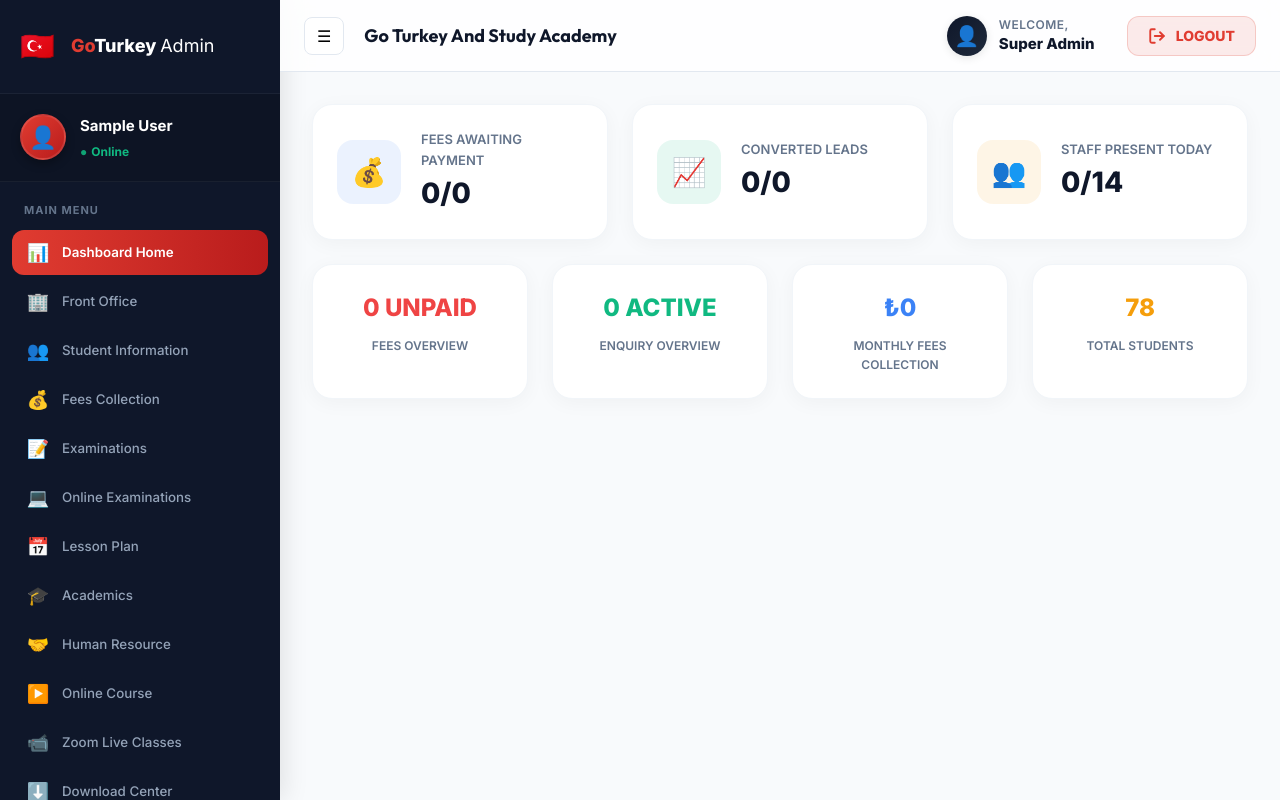
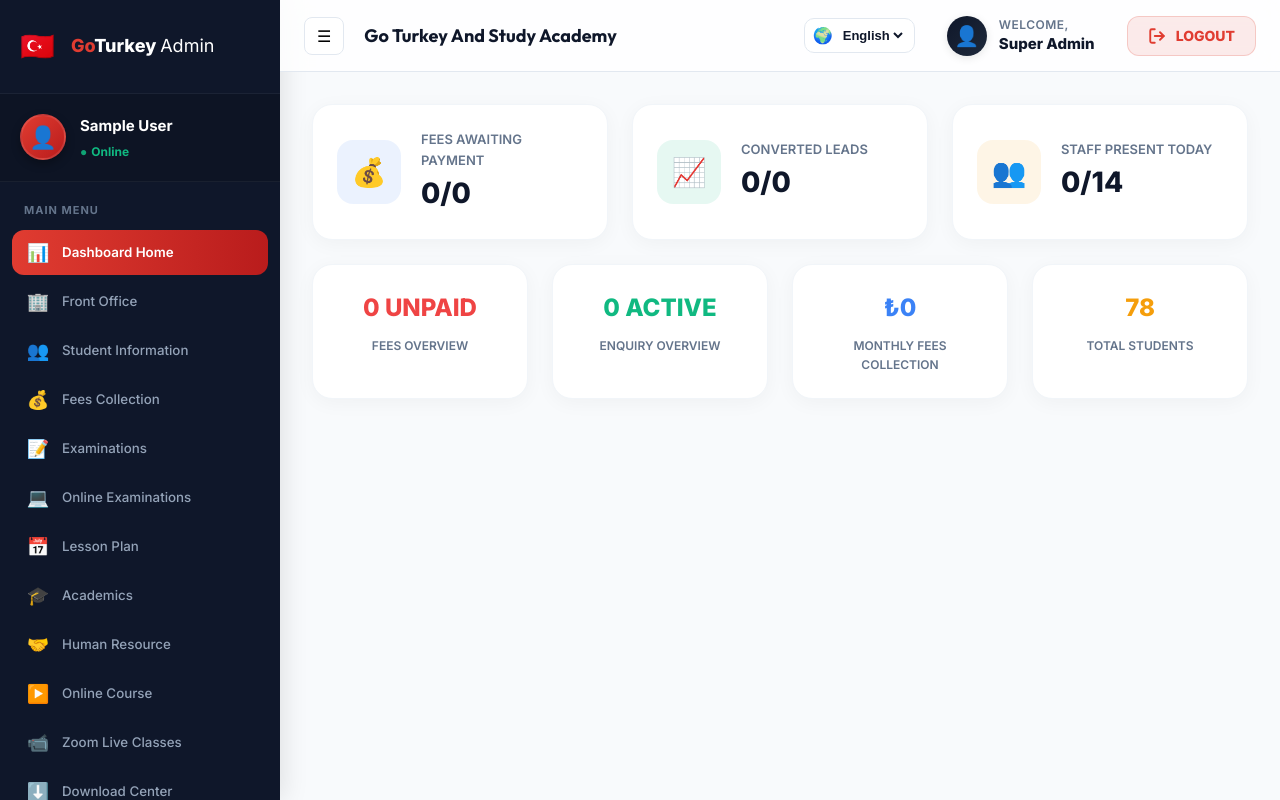
Before and after one commit to MTalhaArif/goturkeyedu, a Next.js app: page /admin/dashboard in a window 1280 px wide. Built offline with nearby package versions, Linux system fonts and the light colour scheme; sample sign-in values are in the browser's storage.

Commit message:
Add dynamic language selector to Admin Panel header

```diff
--- a/src/app/admin/dashboard/page.js
+++ b/src/app/admin/dashboard/page.js
@@ -1,6 +1,7 @@
 "use client";
 import { useState, useEffect } from "react";
 import { useRouter } from "next/navigation";
+import { useLanguage } from "@/app/context/LanguageContext";
 
 const SIDEBAR_MENUS = [
   { id: "dashboard", icon: "📊", label: "Dashboard Home" },
@@ -77,6 +78,7 @@ export default function AdminDashboard() {
   // Local States
   const [studentView, setStudentView] = useState("list");
   const [search, setSearch] = useState("");
+  const { lang, setLang } = useLanguage();
 
   useEffect(() => {
     const stored = localStorage.getItem("goturkey_user");
@@ -481,6 +483,27 @@ export default function AdminDashboard() {
             <h1 style={{ fontSize: 18, fontWeight: 700, color: "#0f172a", margin: 0 }}>Go Turkey And Study Academy</h1>
           </div>
           <div style={{ display: "flex", alignItems: "center", gap: 32 }}>
+            <div style={{ position: "relative", display: "flex", alignItems: "center", background: "white", borderRadius: 10, padding: "4px 8px", border: "1px solid #e2e8f0" }}>
+              <span style={{ fontSize: 16, marginRight: 6 }}>🌍</span>
+              <select
+                value={lang}
+                onChange={(e) => setLang(e.target.value)}
+                style={{
+                  background: "transparent",
+                  color: "#0f172a",
+                  border: "none",
+                  fontSize: 13,
+                  fontWeight: 600,
+                  cursor: "pointer",
+                  outline: "none"
+                }}
+              >
+                <option value="EN">English</option>
+                <option value="TR">Türkçe</option>
+                <option value="AR">العربية</option>
+              </select>
+            </div>
+
             <div style={{ display: "flex", alignItems: "center", gap: 12 }}>
               <div style={{ width: 40, height: 40, borderRadius: "50%", background: "linear-gradient(135deg, #0f172a 0%, #1e293b 100%)", display: "flex", alignItems: "center", justifyContent: "center", fontSize: 20, color: "white", boxShadow: "0 2px 8px rgba(0,0,0,0.1)" }}>
                 👤
```
